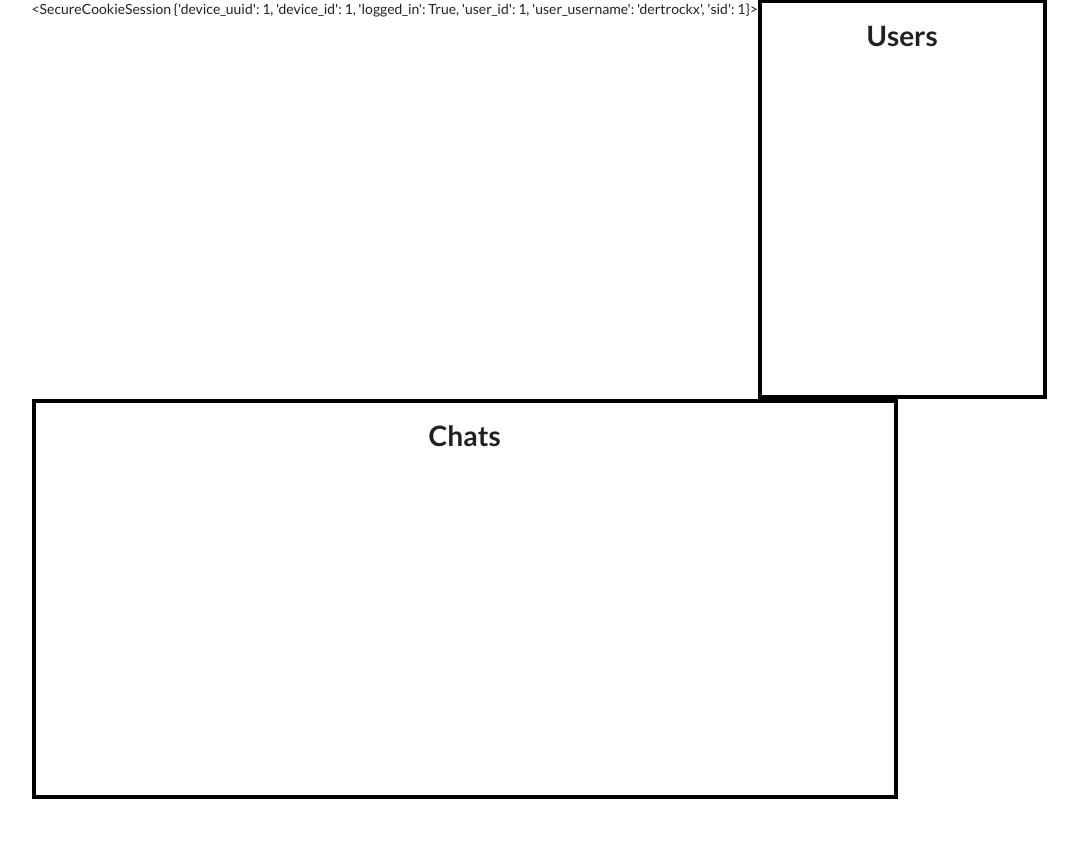
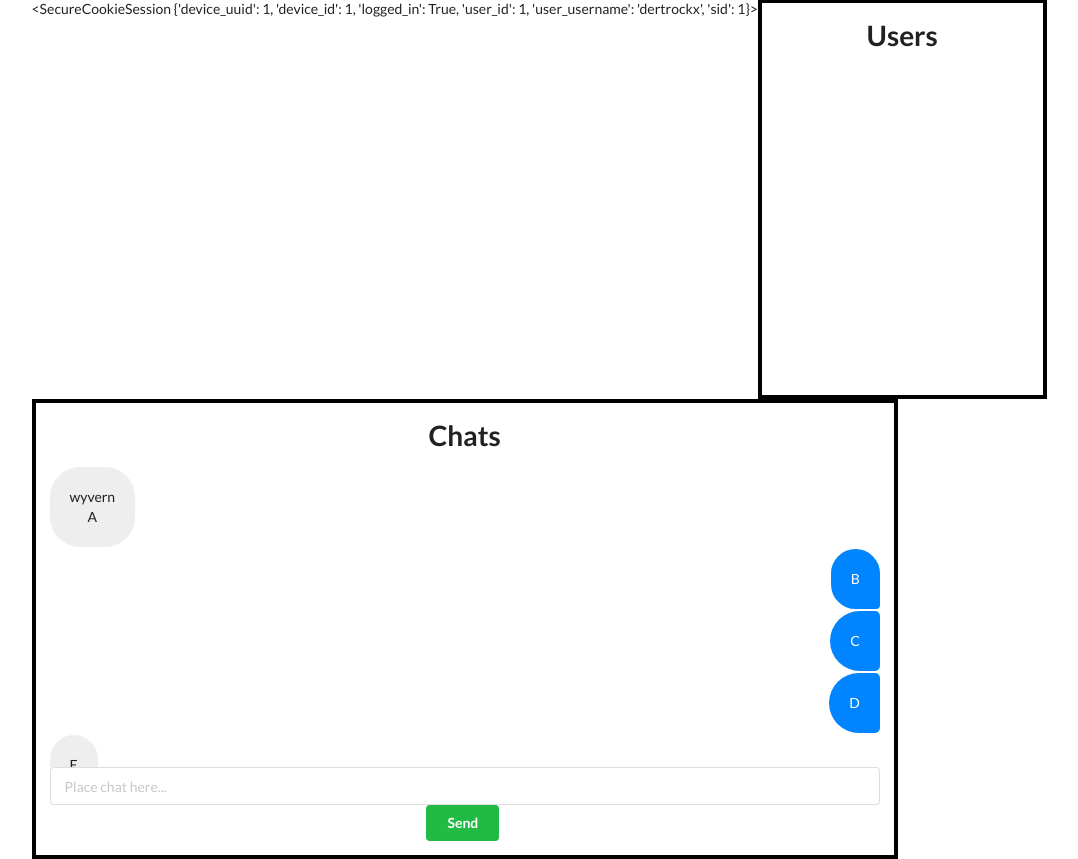
Before and after one commit to dertrockx/simple_chat, a Flask app: page /chat/ in a window 1280 px wide. Shown: the part 127-986 px from the top of the page, without its empty margins (31-1109 px from the left). Before the commit the page ends 926 px from the top, so only its background shows below. Run offline with Flask 2, Linux system fonts and the light colour scheme; a user stored in the database is signed in; some libraries are stand-ins or nearby versions.

Commit message:
Added a messages part where chats can be viewed and users can chat... NOTE: it's just a desgin

```diff
--- a/templates/chat.html
+++ b/templates/chat.html
@@ -1,4 +1,53 @@
 {% extends 'layout.html' %}
+{% block style %}
+	<style type="text/css">
+		.chats {
+			height: 300px;
+			overflow: scroll;
+			list-style: none;
+			margin: 0;
+			padding: 0;
+		}
+		.chats li {
+			display: inline-block;
+			clear: both;
+			padding: 20px;
+ 			border-radius: 30px;
+	  		margin-bottom: 2px;
+		}
+		.him{
+		  background: #eee;
+		  float: left;
+		}
+
+		.me{
+		  float: right;
+		  background: #0084ff;
+		  color: #fff;
+		}
+
+		.him + .me{
+		  border-bottom-right-radius: 5px;
+		}
+
+		.me + .me{
+		  border-top-right-radius: 5px;
+		  border-bottom-right-radius: 5px;
+		}
+		.me + .him {
+			border-bottom-left-radius: 5px;
+		}
+
+		.him:last-of-type {
+			border-bottom-left-radius: 30px;
+		}
+
+		.me:last-of-type {
+		  border-bottom-right-radius: 30px;
+		}
+
+	</style>
+{% endblock style %}
 {% block content %}
 <div class="ui stackable grid container" style="padding-top: 10em;">
 	{{ session }}
@@ -10,9 +59,40 @@
 	</div>
 	<div class="twelve wide column"  style="min-height: 400px; border: 4px solid black; text-align: center;">
 		<h1>Chats</h1>
-		<div id="chats">
-
-		</div>
+		<ul class="chats">
+			<li class="him">
+				<div class="owner">
+					wyvern
+				</div>
+				<div class="message">
+					A
+				</div>
+			</li>
+			<li class="me">
+				B
+			</li>
+			<li class="me">
+				C
+			</li>
+			<li class="me">
+				D
+			</li>
+			<li class="him">
+				E
+			</li>
+			<li class="me">
+				F
+			</li>
+			<li class="him">
+				G
+			</li>
+		</ul>
+		<div class="ui form" id="message_input">
+			<div class="ui field">
+				<input type="text" name="message" placeholder="Place chat here...">
+				<button class="ui green button">Send</button>
+			</div>
+		</form>
 	</div>
 </div>
 {% endblock content %}
--- a/templates/layout.html
+++ b/templates/layout.html
@@ -53,6 +53,8 @@
 		}
 
 	</style>
+	{% block style %}
+	{% endblock style %}
 </head>
 <body>
 	{% include 'includes/nav.html' %}
```
Also changed, not shown: chat.db, wireframes/1.png (added), wireframes/2.png (added), wireframes/3.png (added), 3 other files.
